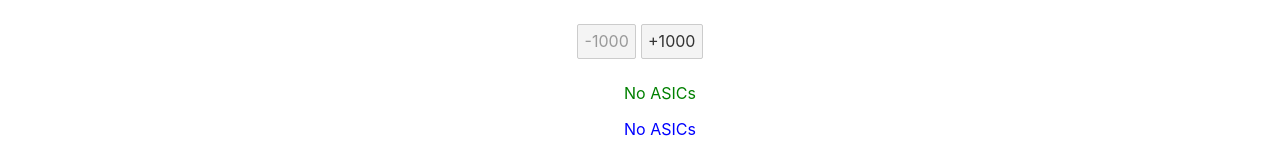
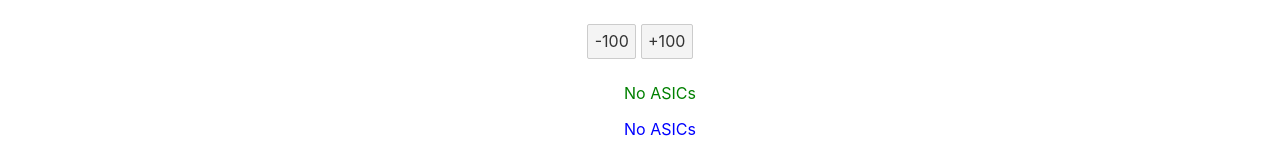
Before and after one commit to esaounkine/cloudmining-demo, a Svelte app: page / in a window 1280 px wide. Shown: the top 155 px of the page. Built offline with nearby package versions, Linux system fonts and the light colour scheme; the HTML template or start-up script is replaced by a standard one.

Commit message:
Change the purchase amounts to 100

```diff
--- a/src/components/control/BuyBtn.svelte
+++ b/src/components/control/BuyBtn.svelte
@@ -1,9 +1,11 @@
 <script lang="ts">
   import { state } from "../../state/state";
 
+  const purchaseAmount = 100;
+
   const increase = () => {
-    $state.hashRate.purchased += 1000;
+    $state.hashRate.purchased += purchaseAmount;
   };
 </script>
 
-<button on:click={increase}>+1000</button>
+<button on:click={increase}>+{purchaseAmount}</button>
--- a/src/components/control/ReleaseBtn.svelte
+++ b/src/components/control/ReleaseBtn.svelte
@@ -1,13 +1,19 @@
 <script lang="ts">
   import { state } from "../../state/state";
+
+  const purchaseAmount = 100;
 
   const isDecreaseAllowed = (by: number) => {
     return $state.hashRate.purchased >= by;
   };
 
-  const decrease = () => {
-    $state.hashRate.purchased = isDecreaseAllowed(1000) ? $state.hashRate.purchased - 1000 : 0;
+  const decrease = (by: number) => {
+    if (isDecreaseAllowed(by)) {
+      $state.hashRate.purchased = $state.hashRate.purchased - by;
+    }
   };
 </script>
 
-<button on:click={decrease} disabled={!isDecreaseAllowed(1000)}>-1000</button>
+<button on:click={() => decrease(purchaseAmount)}>
+  -{purchaseAmount}
+</button>
```
